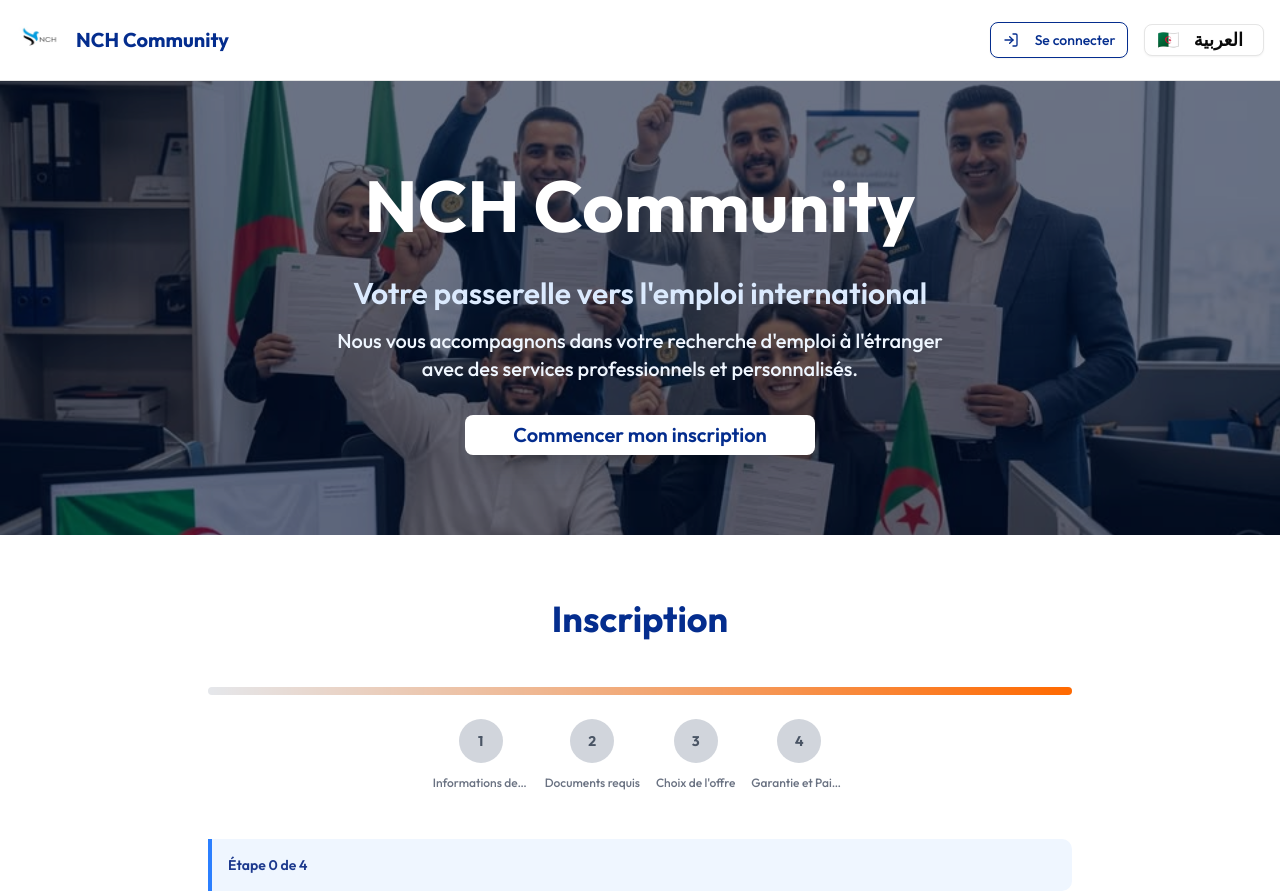
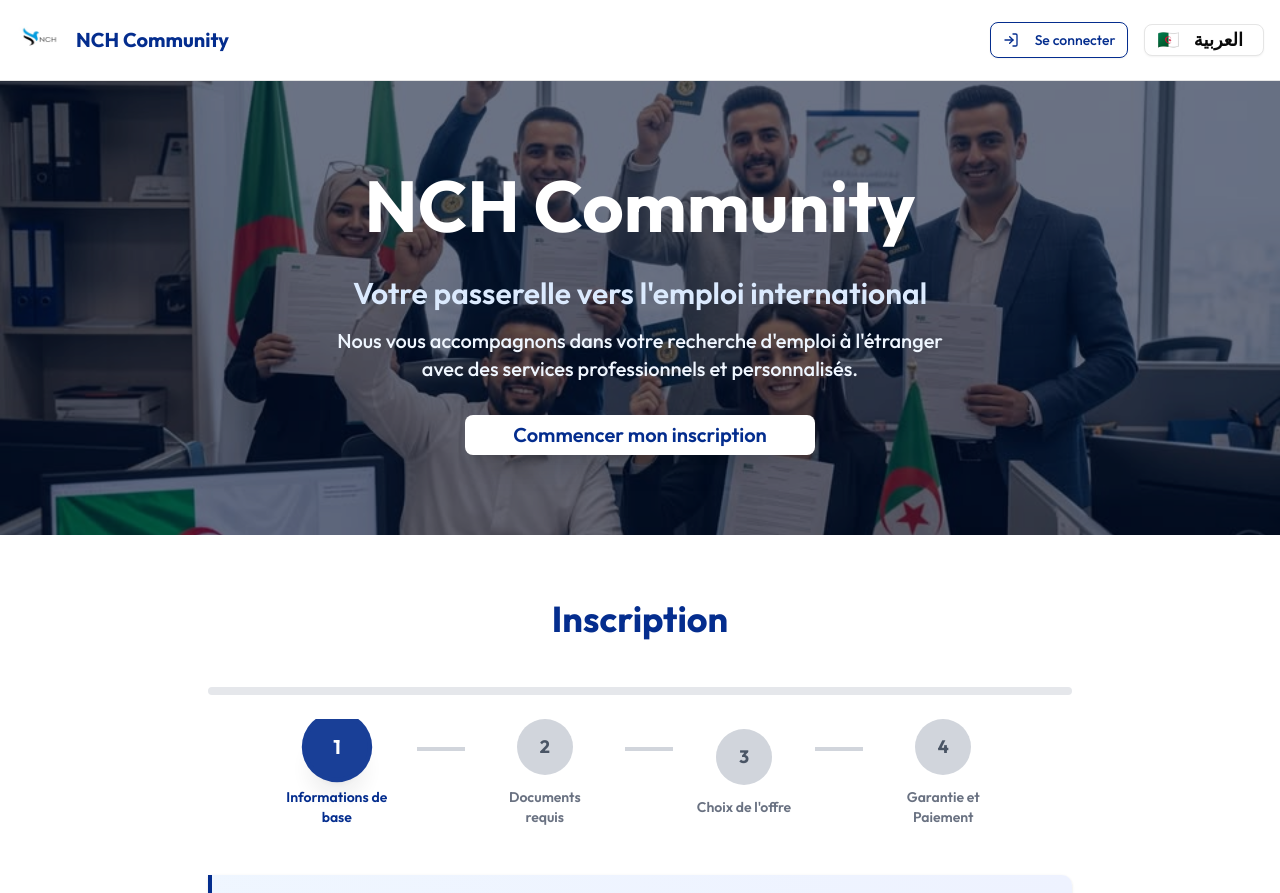
Before and after one commit to oguenfoude/nch-community-off-main, a Next.js app: page / in a window 1280 px wide. Shown: the top 893 px of the page. Built offline with nearby package versions, Linux system fonts and the light colour scheme.

Commit message:
Fix step indicator: show active step clearly with better visuals and correct numbering (1-4)

```diff
--- a/components/client/forms/registration/RegistrationForm.tsx
+++ b/components/client/forms/registration/RegistrationForm.tsx
@@ -404,7 +404,7 @@ const RegistrationForm = ({ language, onSubmit, isSubmitting }: RegistrationOpti
 
     return (
         <div className="w-full max-w-4xl mx-auto">
-            <StepIndicator currentStep={currentStep} steps={stepTitles} />
+            <StepIndicator currentStep={currentStep + 1} steps={stepTitles} />
 
             {/* Error Summary Banner */}
             {hasErrors && (
--- a/components/client/forms/registration/StepIndicator.tsx
+++ b/components/client/forms/registration/StepIndicator.tsx
@@ -29,10 +29,7 @@ export const StepIndicator = ({
 
       {/* Steps Timeline */}
       <div className="flex justify-center mb-8 sm:mb-12 overflow-x-auto">
-        <div className="flex items-center gap-2 sm:gap-4 min-w-max px-4 relative">
-          {/* Connector Line Behind */}
-          <div className="absolute top-5 left-0 right-0 h-0.5 bg-gray-300 -z-10" />
-
+        <div className="flex items-center gap-3 sm:gap-6 min-w-max px-4">
           {steps.map((step, index) => {
             const stepNumber = index + 1
             const isCompleted = stepNumber < currentStep
@@ -40,38 +37,39 @@ export const StepIndicator = ({
             const isPending = stepNumber > currentStep
 
             return (
-              <div key={index} className="flex flex-col items-center">
+              <React.Fragment key={index}>
+                <div className="flex flex-col items-center">
                   {/* Step Circle */}
                   <div
                     className={`
-                    w-9 h-9 sm:w-11 sm:h-11 rounded-full flex items-center justify-center
-                    font-bold text-xs sm:text-sm
-                    transition-all duration-300 transform relative z-10
+                      w-12 h-12 sm:w-14 sm:h-14 rounded-full flex items-center justify-center
+                      font-bold text-base sm:text-lg
+                      transition-all duration-300 transform
                       ${
                         isCompleted
-                        ? "bg-green-500 text-white shadow-md scale-100"
+                          ? "bg-green-500 text-white shadow-lg scale-105"
                           : isCurrent
-                          ? "bg-nch-primary text-white scale-110 shadow-lg ring-4 ring-nch-primary ring-opacity-30"
+                            ? "bg-nch-primary text-white scale-110 shadow-xl ring-4 ring-nch-primary ring-opacity-40 animate-pulse"
                             : "bg-gray-300 text-gray-600"
                       }
                     `}
                   >
                     {isCompleted ? (
-                    <CheckCircle2 className="w-5 h-5" />
+                      <CheckCircle2 className="w-6 h-6 sm:w-7 sm:h-7" />
                     ) : (
                       stepNumber
                     )}
                   </div>
 
                   {/* Step Label */}
-                <div className="text-center mt-3 max-w-24">
+                  <div className="text-center mt-3 max-w-28">
                     <p
-                    className={`text-xs font-medium transition-colors truncate
+                      className={`text-xs sm:text-sm font-semibold transition-colors
                       ${
                         isCurrent
                           ? "text-nch-primary font-bold"
                           : isCompleted
-                          ? "text-green-600"
+                            ? "text-green-600 font-medium"
                             : "text-gray-500"
                       }
                     `}
@@ -80,16 +78,33 @@ export const StepIndicator = ({
                     </p>
                   </div>
                 </div>
+
+                {/* Connector Line Between Steps */}
+                {index < steps.length - 1 && (
+                  <div className="flex items-center mb-12">
+                    <div
+                      className={`h-1 w-8 sm:w-12 transition-all duration-300
+                        ${stepNumber < currentStep ? "bg-green-500" : "bg-gray-300"}
+                      `}
+                    />
+                  </div>
+                )}
+              </React.Fragment>
             )
           })}
         </div>
       </div>
 
       {/* Step Description Box */}
-      <div className="p-4 bg-blue-50 border-l-4 border-blue-500 rounded-r-lg">
-        <p className="text-sm font-semibold text-blue-900">
+      <div className="p-5 bg-gradient-to-r from-blue-50 to-indigo-50 border-l-4 border-nch-primary rounded-r-lg shadow-sm">
+        <div className="flex items-center gap-3">
+          <div className="flex-shrink-0 w-10 h-10 bg-nch-primary text-white rounded-full flex items-center justify-center font-bold text-lg">
+            {currentStep}
+          </div>
+          <p className="text-sm sm:text-base font-semibold text-gray-800">
             {getStepDescription(currentStep, steps.length)}
           </p>
+        </div>
       </div>
     </div>
   )
```
Also changed, not shown: 1 other file (tests, documents, lock files or other folders). Lines whose indentation alone changed are shown as unchanged.
